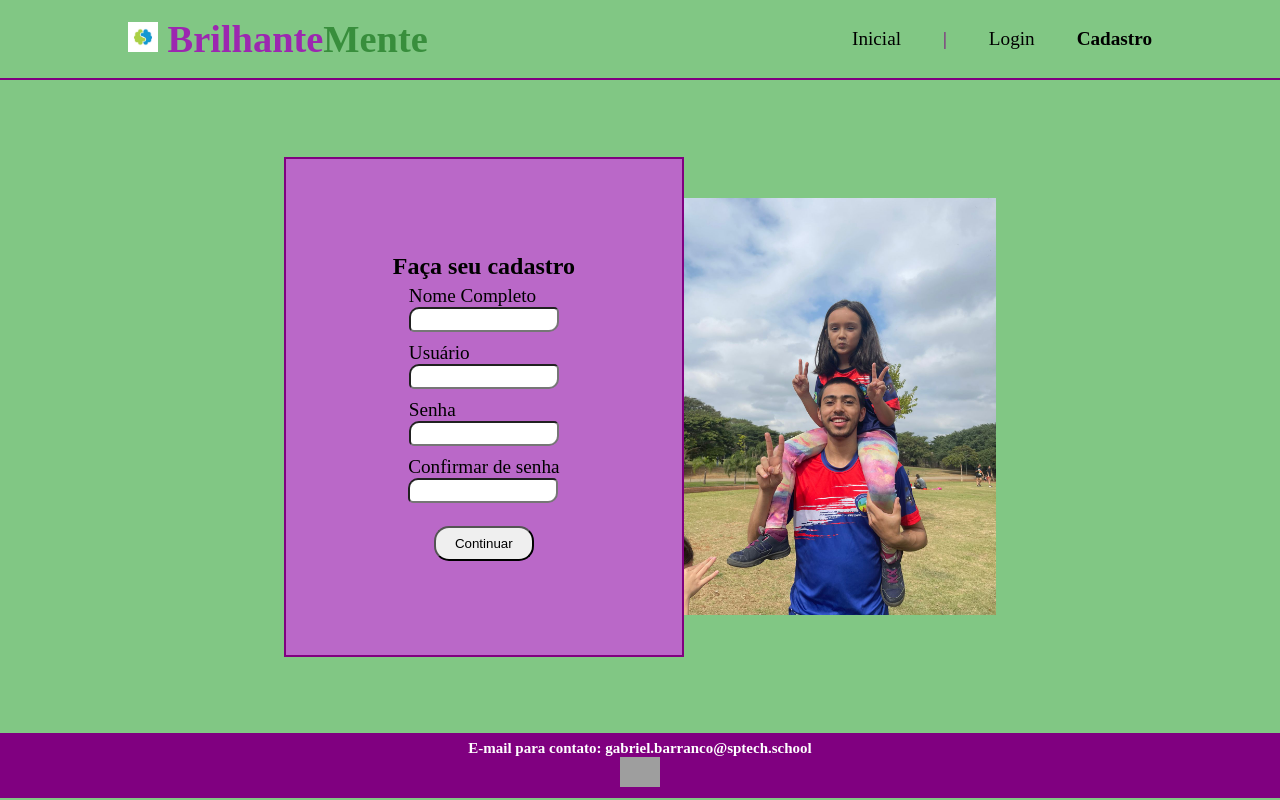
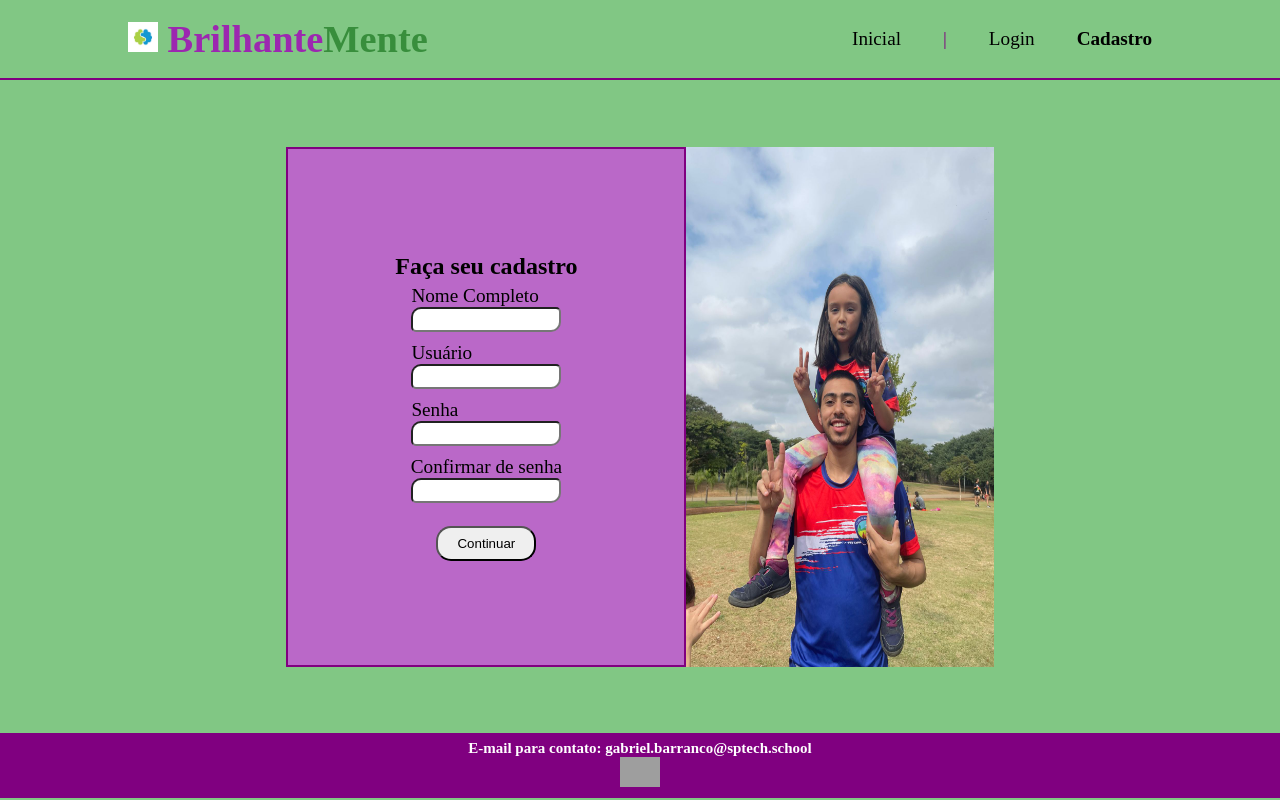
Before and after one commit to W-Faria-M/BrilhanteMente, a plain HTML site: page cadastro.html in a window 1280 px wide. Drawn offline with Linux system fonts and the light colour scheme; grey boxes are pictures that could not be loaded.

Commit message:
Alteração de imagens e configuração dos contêineres de login e cadastro

```diff
--- a/cadastro.html
+++ b/cadastro.html
@@ -25,6 +25,7 @@
       </div>
     </div>
     <div class="pai">
+      <div class="box_quadro">
         <div class="box_login">
           <div class="form_cadastro">
             <h2>Faça seu cadastro</h2>
@@ -44,14 +45,17 @@
               <div class="campo">
                 <span>Confirmar de senha</span>
                 <input type="text" id="ipt_senha" />
-            </div> <br>
+              </div>
+              <br />
               <button class="botao" onclick="continuar()">Continuar</button>
             </div>
-          <div style="display: none;" id="etapa_2">
+            <div style="display: none" id="etapa_2">
               <div class="campo">
                 <span>Estado</span>
                 <select id="slct_estados">
-                <option selected disabled value="#">Selecione um estado</option>
+                  <option selected disabled value="#">
+                    Selecione um estado
+                  </option>
                   <option value="1">Acre (AC)</option>
                   <option value="2">Alagoas (AL)</option>
                   <option value="3">Amapá (AP)</option>
@@ -91,12 +95,18 @@
               <div class="campo">
                 <span>Filhos planejados</span>
                 <input type="number" id="ipt_senha" />
-            </div> <br>
+              </div>
+              <br />
               <button class="botao" onclick="cadastrar()">cadastrar</button>
             </div>
           </div>
         </div>
-      <img style="width: 24.4%;" src="imagens/Imagem do WhatsApp de 2024-05-26 à(s) 16.08.01_24142430.jpg" alt="" />
+        <img
+          style="width: 24%"
+          src="imagens/Imagem do WhatsApp de 2024-05-26 à(s) 16.08.01_24142430.jpg"
+          alt=""
+        />
+      </div>
     </div>
     <div class="footer">
       <div class="box_footer">
--- a/style.css
+++ b/style.css
@@ -127,6 +127,11 @@ body {
     align-items: center;
   }
 
+  .pai .box_quadro {
+    display: flex;
+    justify-content: center;
+  }
+
 .pai .box_login {
   display: flex;
   width: 400px;
@@ -150,7 +155,7 @@ body {
   display: flex;
   background-color: #BA68C8;
   width: 450px;
-  height: 500px;
+  height: 520px;
   justify-content: center;
   align-items: center;
   flex-direction: column;
```
Also changed, not shown: home.html (+1 -1 lines), login.html (+3 -1 lines). Lines whose indentation alone changed are shown as unchanged.
